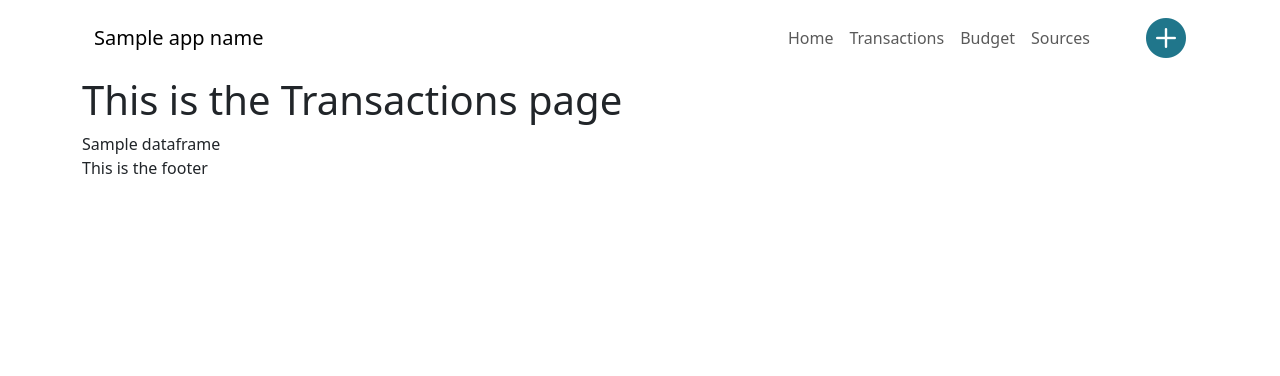
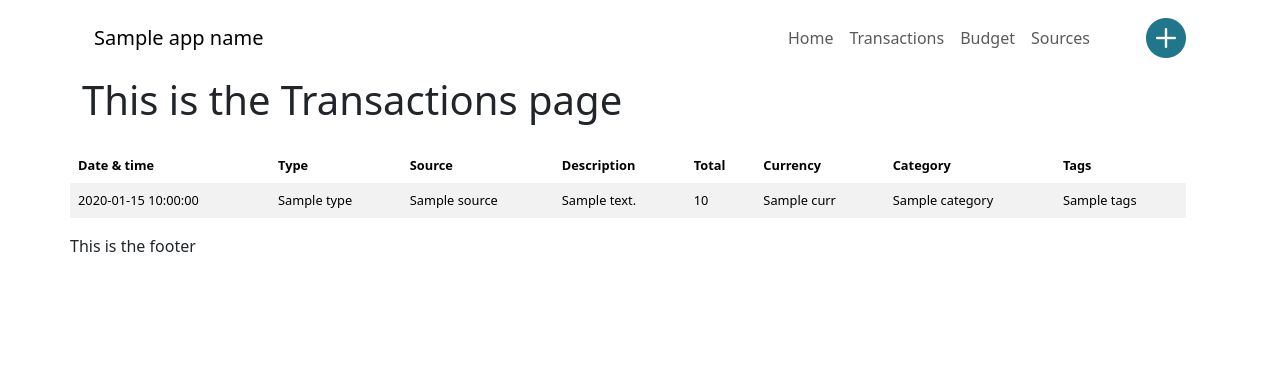
Before and after one commit to arbiza/kaeomm, a Flask app: template src/templates/transactions.html in a window 1280 px wide. Shown: the top 376 px of the page. Run offline with Flask 3, Linux system fonts and the light colour scheme; the template is opened without the code that fills it: most values are stand-ins (such as "Sample title", 1, 10 or a date in 2020); parts of the project's set-up code (start-up, migrations or seed data) failed here and were passed over.

Commit message:
Transaction modal appears on click at a transaction
The modal is populated with the transaction values

```diff
--- /dev/null
+++ b/src/static/css/style.css
@@ -0,0 +1,16 @@
+:root {
+    --my-red: #B00020;
+}
+
+/* table.table.table-striped thead tr th {
+    background-color: rgb(32, 118, 139);
+} */
+
+table.table.table-striped tr {
+    text-align: left !important;
+    font-size: 0.8em !important;
+}
+
+.lower_than_zero {
+    color: var(--my-red) !important
+}
--- a/src/templates/index.html
+++ b/src/templates/index.html
@@ -10,6 +10,23 @@
     <link href="https://cdn.jsdelivr.net/npm/bootstrap@5.3.2/dist/css/bootstrap.min.css" rel="stylesheet"
         integrity="sha384-T3c6CoIi6uLrA9TneNEoa7RxnatzjcDSCmG1MXxSR1GAsXEV/Dwwykc2MPK8M2HN" crossorigin="anonymous">
     <link rel="stylesheet" href="https://cdn.jsdelivr.net/npm/bootstrap-icons@1.11.1/font/bootstrap-icons.css">
+
+    <link rel="stylesheet" href="{{ url_for('static', filename='css/style.css') }}">
+
+    <!-- jQuery -->
+    <!-- <script src="https://code.jquery.com/jquery-3.7.1.slim.js"
+        integrity="sha256-UgvvN8vBkgO0luPSUl2s8TIlOSYRoGFAX4jlCIm9Adc=" crossorigin="anonymous"></script> -->
+    <script src="https://ajax.googleapis.com/ajax/libs/jquery/3.7.1/jquery.min.js"></script>
+
+
+
+    <script>
+        (function (document, window, $) {
+            $('.transactions-row').on('click', function () {
+                console.log('ok')
+            });
+        })(document, window, jQuery);
+    </script>
 
 </head>
 
@@ -47,7 +64,7 @@
             </div>
         </nav>
 
-        <main>
+        <main class="row">
             {% block main_content %}
 
             <h1>This is the home page</h1>
@@ -55,7 +72,7 @@
             {% endblock %}
         </main>
 
-        <footer>
+        <footer class=" row">
             This is the footer
         </footer>
 
--- a/src/templates/transactions.html
+++ b/src/templates/transactions.html
@@ -3,11 +3,105 @@
 
 <h1>This is the Transactions page</h1>
 
-<section id="transactions">
+<section id="transactions" class="row gy-lg-2">
 
-    <div id="dataframe">
-        {{ dataframe|safe }}
+    <script>
+        $(document).ready(function () {
+            $(".transactions-row").click(function () {
+                $("#t_time").html($(this).data('time'));
+                $("#t_time").html($(this).data('time'));
+                $("#t_type").html($(this).data('type'));
+                $("#t_source").html($(this).data('source'));
+                $("#t_source_id").html($(this).data('source_id'));
+                $("#t_desc").html($(this).data('desc'));
+                $("#t_amount").html($(this).data('amount'));
+                $("#t_fee").html($(this).data('fee'));
+                $("#t_total").html($(this).data('total'));
+                $("#t_curr").html($(this).data('curr'));
+                $("#t_note").html($(this).data('note'));
+                $("#t_category").html($(this).data('category'));
+                $("#t_tags").html($(this).data('tags'));
+
+                $('#modal_transactions').modal('show');
+            });
+        });
+    </script>
+
+    <div id="modal_transactions" class="modal fade">
+        <div class="modal-dialog modal-dialog-centered modal-dialog-scrollable">
+            <div class="modal-content">
+
+                <div class="modal-header">
+                    <h1>Details</h1>
+                    <button class="btn-close" data-bs-dismiss="modal" data-bs-target="modal_transactions"></button>
+                </div>
+                <div class="modal-body row">
+                    <div class="col">
+                        <p>Date/time:</p>
+                        <p>Type:</p>
+                        <p>Source:</p>
+                        <p>Description:</p>
+                        <p>Amount:</p>
+                        <p>Fee:</p>
+                        <p>Total:</p>
+                        <p>Currency:</p>
+                        <p>Category:</p>
+                        <p>Tags:</p>
+                        <p>Note:</p>
+                    </div>
+                    <div class="col">
+                        <p id="t_time" class="text-nowrap"></p>
+                        <p id="t_type"></p>
+                        <p id="t_source"></p>
+                        <p id="t_desc"></p>
+                        <p id="t_amount"></p>
+                        <p id="t_fee"></p>
+                        <p id="t_total"></p>
+                        <p id="t_curr"></p>
+                        <p id="t_category"></p>
+                        <p id="t_tags"></p>
+                        <p id="t_note"></p>
+                    </div>
+                    <div class="col">
+                        <p>buttons</p>
+                    </div>
+                </div>
+            </div>
+        </div>
     </div>
+
+    <table class="table table-striped table-hover table-responsive-lg align-middle table-borderless">
+        <thead>
+            <tr>
+                <th scope="col" class="text-nowrap">Date & time</th>
+                <th scope="col">Type</th>
+                <th scope="col">Source</th>
+                <th scope="col">Description</th>
+                <th scope="col">Total</th>
+                <th scope="col">Currency</th>
+                <th scope="col">Category</th>
+                <th scope="col">Tags</th>
+            </tr>
+        </thead>
+        <tbody>
+            {% for index,row in dataframe.iterrows() %}
+            <tr class="transactions-row" data-index="{{index}}" data-time="{{row['time']}}" data-type="{{row['type']}}"
+                data-source="{{row['source']}}" data-source_id="{{row['source_id']}}" data-desc="{{row['desc']}}"
+                data-amount="{{row['amount']}}" data-fee="{{row['fee']}}" data-total="{{row['total']}}"
+                data-curr="{{row['curr']}}" data-note="{{row['note']}}" data-category="{{row['category']}}"
+                data-tags="{{row['tags']}}">
+                <td scope="col" class="text-nowrap">{{ row['time'] }}</td>
+                <td scope="col">{{ row['type'] }}</td>
+                <td scope="col">{{ row['source'] }}</td>
+                <td scope="col">{{ row['desc'] }}</td>
+                <td scope="col" {% if row['total'] < 0%} class="lower_than_zero" {%endif%}>{{ row['total'] }}</td>
+                <td scope="col">{{ row['curr'] }}</td>
+                <td scope="col">{{ row['category'] }}</td>
+                <td scope="col">{{ row['tags'] }}</td>
+            </tr>
+            {% endfor %}
+        </tbody>
+    </table>
 
 </section>
 
--- a/src/views.py
+++ b/src/views.py
@@ -31,6 +31,6 @@ def transactions():
         end_date='2023-10-31'
     )
 
-    # return render_template('transactions.html', app_name=cfg.app_name, dfs=[df[cfg.public_headers()].tail().to_html(classes='data')])
+    # return render_template('transactions.html', app_name=cfg.app_name, dataframe=df[cfg.public_headers()].tail().to_html(classes='text-start table table-borderless table-striped table-hover table-responsive align-middle'))
 
-    return render_template('transactions.html', app_name=cfg.app_name, dataframe=df[cfg.public_headers()].tail().to_html(classes='data'))
+    return render_template('transactions.html', app_name=cfg.app_name, dataframe=df, headers=cfg.headers())
```
Also changed, not shown: src/config.py (+0 -15 lines), src/test.py (added, +28 -0 lines).
